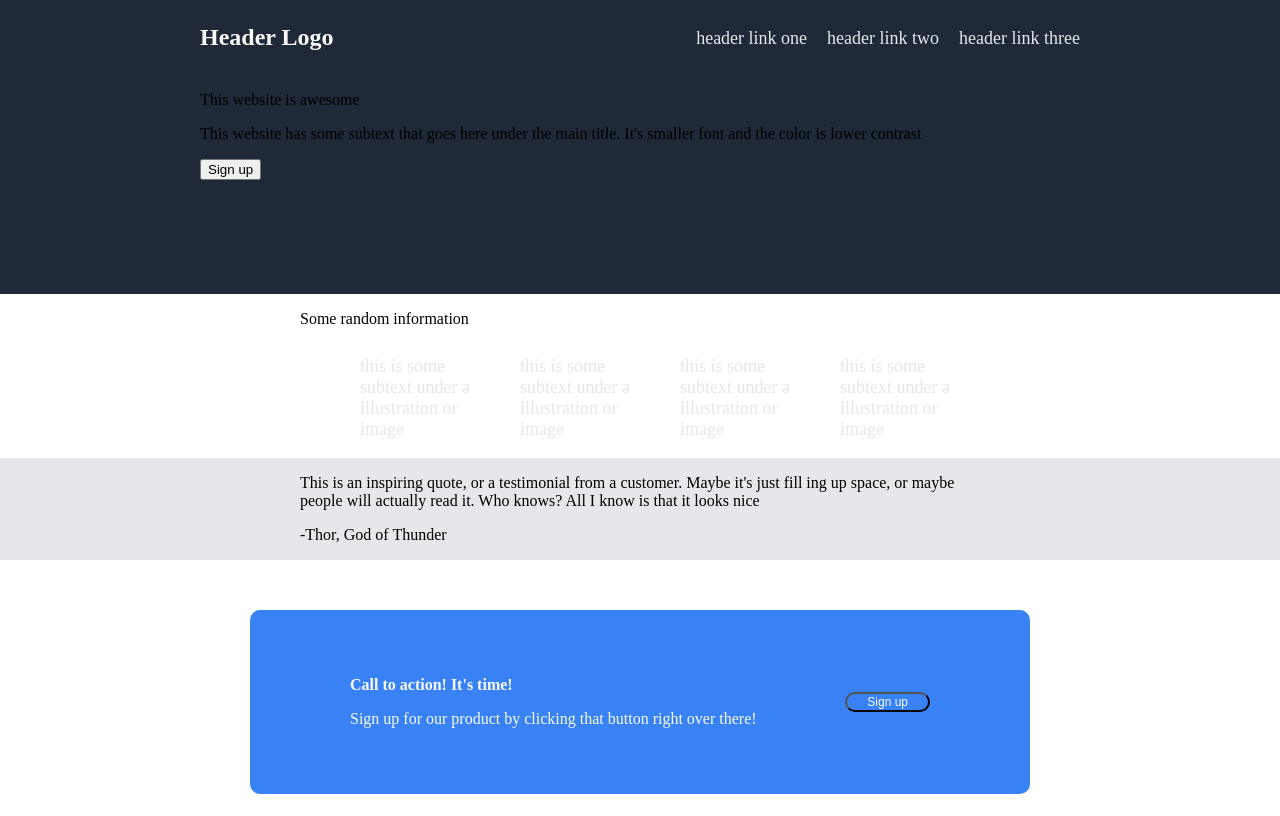
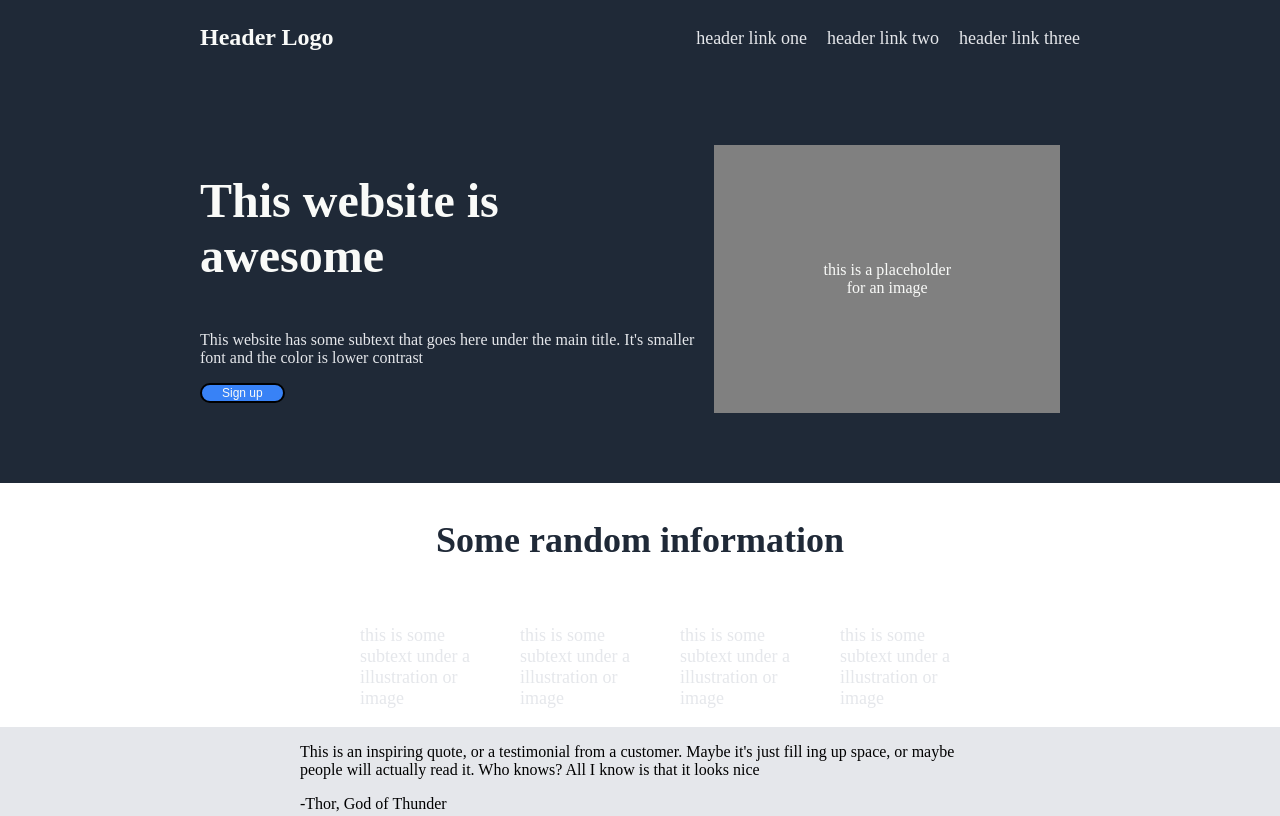
Before and after one commit to Cup-of-Coffee/Landing-Page, a plain HTML site: page index.html in a window 1280 px wide. Shown: the top 816 px of the page. Drawn offline with Linux system fonts and the light colour scheme.

Commit message:
Second section development.

```diff
--- a/index.html
+++ b/index.html
@@ -16,18 +16,22 @@
             </ul>
         </div>
         <div class="section-one">
-            <p>This website is awesome</p>
+            <div>
+                <p class="main-text">This website is awesome</p>
 
-            <p>This website has some subtext that goes here under the main title. It's smaller font and the color is lower contrast</p>
+                <p class="secondary-text">This website has some subtext that goes here under the main title. It's smaller font and the color is lower contrast</p>
 
-            <button>Sign up</button>
+                <button>Sign up</button>
+            </div>
 
-            <div class="quote-header">
+            <div class="quote-box">
                 <p>this is a placeholder for an image</p>
             </div>
         </div>
         <div class="section-two">
-            <p>Some random information</p>
+            <div class="information-text">
+                <p>Some random information</p>
+            </div>
 
             <ul class="quote-text">
                 <li><a>this is some subtext under a illustration or image</a></li>
--- a/style.css
+++ b/style.css
@@ -25,14 +25,27 @@ body {
 }
 
 .information-text {
-    size: 36px;
+    font-size: 36px;
     font-weight: bolder;
     color: #1f2937;
+    display: flex;
+    justify-content: center;
+    align-items: center;
 }
 
 .secondary-text {
     size: 18px;
     color: #e5e7eb;
+}
+
+.quote-box {
+    display: flex;
+    text-align: center;
+    align-items: center;
+    padding: 100px;
+    margin: 20px;
+    background-color: grey;
+    color: #F9FAF8;
 }
 
 .quote-header {
@@ -50,11 +63,16 @@ body {
     padding-left: 200px;
     padding-right: 200px;
     background-color: #1F2937;
+    display: flex;
+    justify-content: space-between;
+    padding-top: 50px;
+    padding-bottom: 50px;
 }
 
 .section-two {
     padding-left: 300px;
     padding-right: 300px;
+
 }
 
 .section-three {
@@ -97,7 +115,7 @@ li {
     margin-bottom: auto;
 }
 
-.button {
+button {
     background: #3882f6;
     color: #F9FAF8;
     font-size: 12px;
@@ -106,6 +124,7 @@ li {
     border-radius: 10px;
     padding-left: 20px;
     padding-right: 20px;
+    border-style: solid;
 }
 
 .footer {
```
